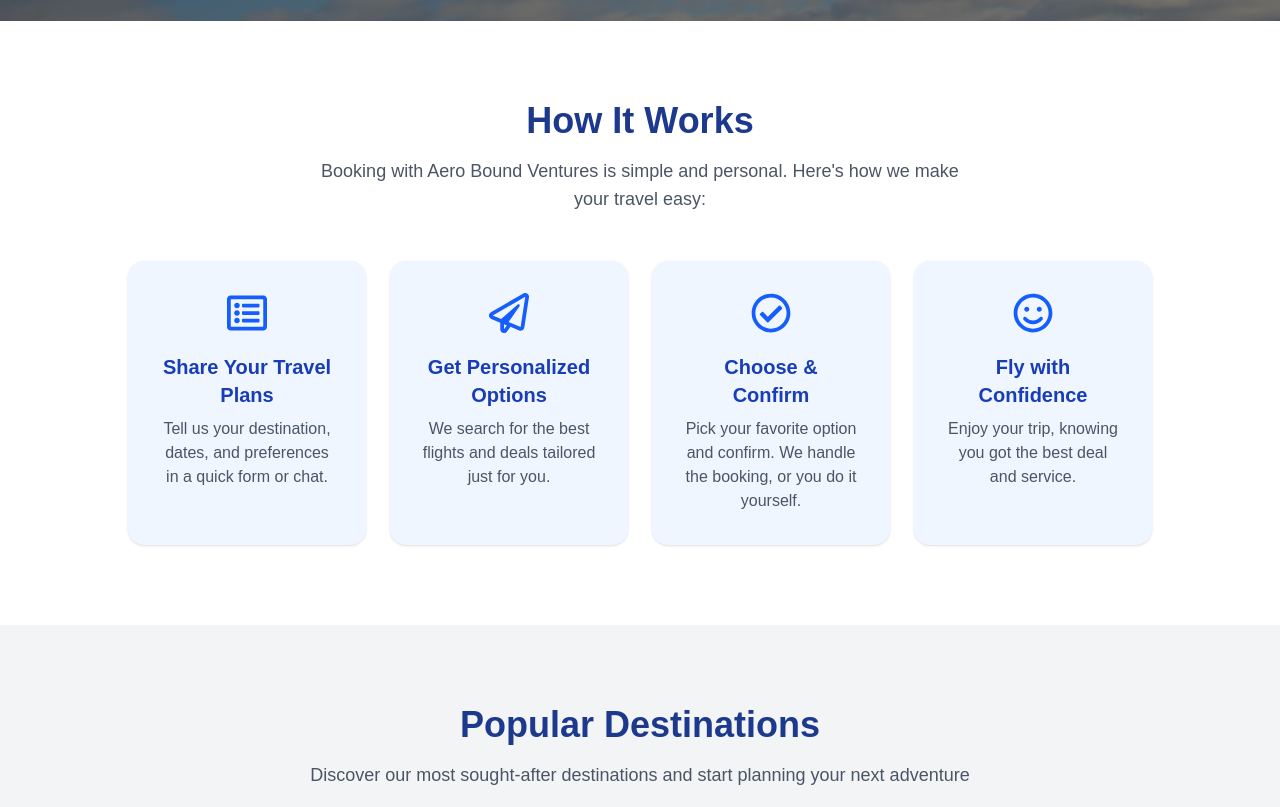
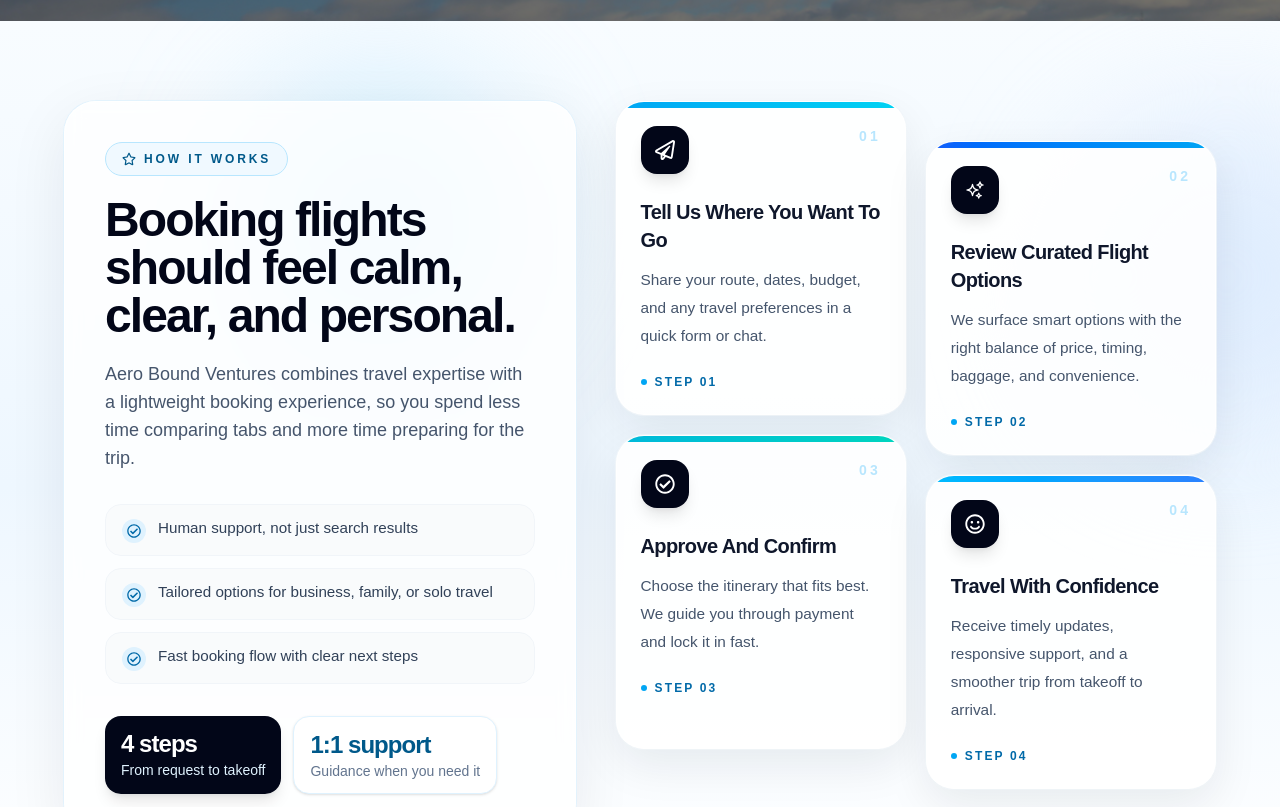
Before and after one commit to KNehe/aero_bound_ventures-public, a Next.js app in the folder frontend/: page / in a window 1280 px wide. Shown: the part 880-1687 px from the top of the page. Built offline with nearby package versions, Linux system fonts and the light colour scheme; no server answers.

Commit message:
feat(frontend): redesign how it works section

```diff
--- a/frontend/src/components/HowItWorksSection.tsx
+++ b/frontend/src/components/HowItWorksSection.tsx
@@ -1,48 +1,137 @@
-import { FaRegPaperPlane, FaRegListAlt, FaRegCheckCircle, FaRegSmile } from 'react-icons/fa';
+import {
+  FaRegCheckCircle,
+  FaRegPaperPlane,
+  FaRegSmile,
+  FaRegStar,
+} from "react-icons/fa";
+import { HiOutlineSparkles } from "react-icons/hi2";
 
 const steps = [
   {
-    icon: <FaRegListAlt className="text-blue-600 w-10 h-10 mb-2" />,
-    title: 'Share Your Travel Plans',
-    desc: 'Tell us your destination, dates, and preferences in a quick form or chat.'
+    number: "01",
+    title: "Tell Us Where You Want To Go",
+    desc: "Share your route, dates, budget, and any travel preferences in a quick form or chat.",
+    icon: <FaRegPaperPlane className="h-5 w-5" />,
+    accent: "from-sky-500 to-cyan-400",
   },
   {
-    icon: <FaRegPaperPlane className="text-blue-600 w-10 h-10 mb-2" />,
-    title: 'Get Personalized Options',
-    desc: 'We search for the best flights and deals tailored just for you.'
+    number: "02",
+    title: "Review Curated Flight Options",
+    desc: "We surface smart options with the right balance of price, timing, baggage, and convenience.",
+    icon: <HiOutlineSparkles className="h-5 w-5" />,
+    accent: "from-blue-600 to-sky-500",
   },
   {
-    icon: <FaRegCheckCircle className="text-blue-600 w-10 h-10 mb-2" />,
-    title: 'Choose & Confirm',
-    desc: 'Pick your favorite option and confirm. We handle the booking, or you do it yourself.'
+    number: "03",
+    title: "Approve And Confirm",
+    desc: "Choose the itinerary that fits best. We guide you through payment and lock it in fast.",
+    icon: <FaRegCheckCircle className="h-5 w-5" />,
+    accent: "from-cyan-500 to-teal-400",
   },
   {
-    icon: <FaRegSmile className="text-blue-600 w-10 h-10 mb-2" />,
-    title: 'Fly with Confidence',
-    desc: 'Enjoy your trip, knowing you got the best deal and service.'
+    number: "04",
+    title: "Travel With Confidence",
+    desc: "Receive timely updates, responsive support, and a smoother trip from takeoff to arrival.",
+    icon: <FaRegSmile className="h-5 w-5" />,
+    accent: "from-sky-400 to-blue-500",
   },
+];
+
+const highlights = [
+  "Human support, not just search results",
+  "Tailored options for business, family, or solo travel",
+  "Fast booking flow with clear next steps",
 ];
 
 export default function HowItWorksSection() {
   return (
-    <section className="w-full bg-white py-20 px-4 md:px-0">
-      <div className="max-w-5xl mx-auto text-center mb-12">
-        <h2 className="text-3xl md:text-4xl font-extrabold text-blue-900 mb-4">How It Works</h2>
-        <p className="text-lg text-gray-600 max-w-2xl mx-auto">
-          Booking with Aero Bound Ventures is simple and personal. Here's how we make your travel easy:
-        </p>
-      </div>
-      <div className="flex flex-col md:flex-row justify-between items-stretch gap-10 md:gap-6 max-w-5xl mx-auto">
-        {steps.map((step, i) => (
-          <div key={step.title} className="flex-1 bg-blue-50 rounded-2xl shadow p-8 flex flex-col items-center text-center transition-transform hover:-translate-y-2 hover:shadow-lg">
-            <div className="mb-3">{step.icon}</div>
-            <h3 className="text-xl font-bold text-blue-800 mb-2">{step.title}</h3>
-            <p className="text-gray-600 text-base">{step.desc}</p>
-            {i < steps.length - 1 && (
-              <div className="hidden md:block absolute right-0 top-1/2 transform -translate-y-1/2 translate-x-1/2 w-8 h-1 bg-blue-200 rounded-full" />
-            )}
+    <section className="relative isolate overflow-hidden bg-[linear-gradient(180deg,#f8fcff_0%,#eef7ff_52%,#ffffff_100%)] px-4 py-20 md:px-0">
+      <div
+        aria-hidden="true"
+        className="pointer-events-none absolute left-1/2 top-12 h-72 w-72 -translate-x-[140%] rounded-full bg-sky-200/50 blur-3xl"
+      />
+      <div
+        aria-hidden="true"
+        className="pointer-events-none absolute right-0 top-24 h-80 w-80 translate-x-1/3 rounded-full bg-blue-100/80 blur-3xl"
+      />
+
+      <div className="mx-auto grid max-w-6xl gap-10 lg:grid-cols-[0.92fr_1.08fr] lg:items-start">
+        <div className="relative rounded-[2rem] border border-white/70 bg-white/80 p-8 shadow-[0_18px_60px_rgba(15,23,42,0.08)] ring-1 ring-sky-100/80 backdrop-blur xl:p-10">
+          <div className="mb-5 inline-flex items-center gap-2 rounded-full border border-sky-200 bg-sky-50 px-4 py-2 text-xs font-semibold uppercase tracking-[0.24em] text-sky-800">
+            <FaRegStar className="h-3.5 w-3.5" />
+            How It Works
           </div>
-        ))}
+
+          <h2 className="max-w-md text-3xl font-black tracking-[-0.04em] text-slate-950 md:text-5xl">
+            Booking flights should feel calm, clear, and personal.
+          </h2>
+
+          <p className="mt-5 max-w-xl text-base leading-7 text-slate-600 md:text-lg">
+            Aero Bound Ventures combines travel expertise with a lightweight booking experience,
+            so you spend less time comparing tabs and more time preparing for the trip.
+          </p>
+
+          <div className="mt-8 space-y-3">
+            {highlights.map((highlight) => (
+              <div
+                key={highlight}
+                className="flex items-start gap-3 rounded-2xl border border-slate-100 bg-slate-50/80 px-4 py-3"
+              >
+                <span className="mt-0.5 inline-flex h-6 w-6 shrink-0 items-center justify-center rounded-full bg-sky-100 text-sky-700">
+                  <FaRegCheckCircle className="h-3.5 w-3.5" />
+                </span>
+                <p className="text-sm font-medium text-slate-700 md:text-[0.95rem]">{highlight}</p>
+              </div>
+            ))}
+          </div>
+
+          <div className="mt-8 flex flex-wrap gap-3">
+            <div className="rounded-2xl bg-slate-950 px-4 py-3 text-white shadow-lg">
+              <div className="text-2xl font-black tracking-[-0.04em]">4 steps</div>
+              <div className="text-sm text-sky-100">From request to takeoff</div>
+            </div>
+            <div className="rounded-2xl border border-sky-100 bg-white px-4 py-3 text-slate-700 shadow-sm">
+              <div className="text-2xl font-black tracking-[-0.04em] text-sky-800">1:1 support</div>
+              <div className="text-sm text-slate-500">Guidance when you need it</div>
+            </div>
+          </div>
+        </div>
+
+        <div className="grid gap-5 md:grid-cols-2">
+          {steps.map((step, index) => (
+            <article
+              key={step.number}
+              className={`group relative overflow-hidden rounded-[1.75rem] border border-white/80 bg-white/88 p-6 shadow-[0_16px_45px_rgba(14,23,42,0.08)] ring-1 ring-slate-100/80 transition-transform duration-300 hover:-translate-y-1 ${
+                index % 2 === 1 ? "md:translate-y-10" : ""
+              }`}
+            >
+              <div
+                aria-hidden="true"
+                className={`absolute inset-x-0 top-0 h-1.5 bg-gradient-to-r ${step.accent}`}
+              />
+              <div className="flex items-start justify-between gap-4">
+                <div className="inline-flex h-12 w-12 items-center justify-center rounded-2xl bg-slate-950 text-white shadow-lg">
+                  {step.icon}
+                </div>
+                <span className="text-sm font-black tracking-[0.22em] text-sky-200">
+                  {step.number}
+                </span>
+              </div>
+
+              <h3 className="mt-6 max-w-xs text-xl font-bold tracking-[-0.03em] text-slate-900">
+                {step.title}
+              </h3>
+              <p className="mt-3 text-sm leading-7 text-slate-600 md:text-[0.96rem]">
+                {step.desc}
+              </p>
+
+              <div className="mt-6 flex items-center gap-2 text-xs font-semibold uppercase tracking-[0.18em] text-sky-700">
+                <span className="h-1.5 w-1.5 rounded-full bg-sky-500" />
+                Step {step.number}
+              </div>
+            </article>
+          ))}
+        </div>
       </div>
     </section>
   );
```
